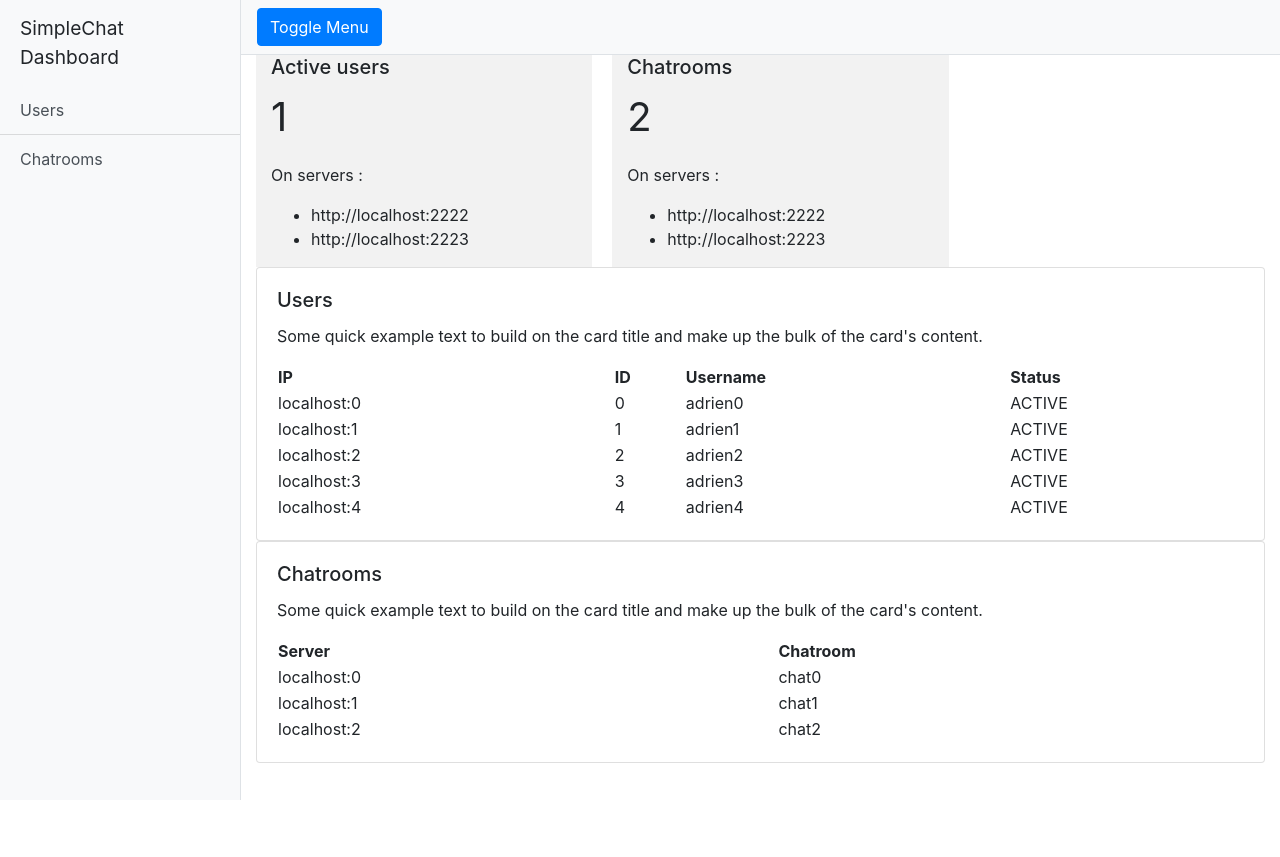
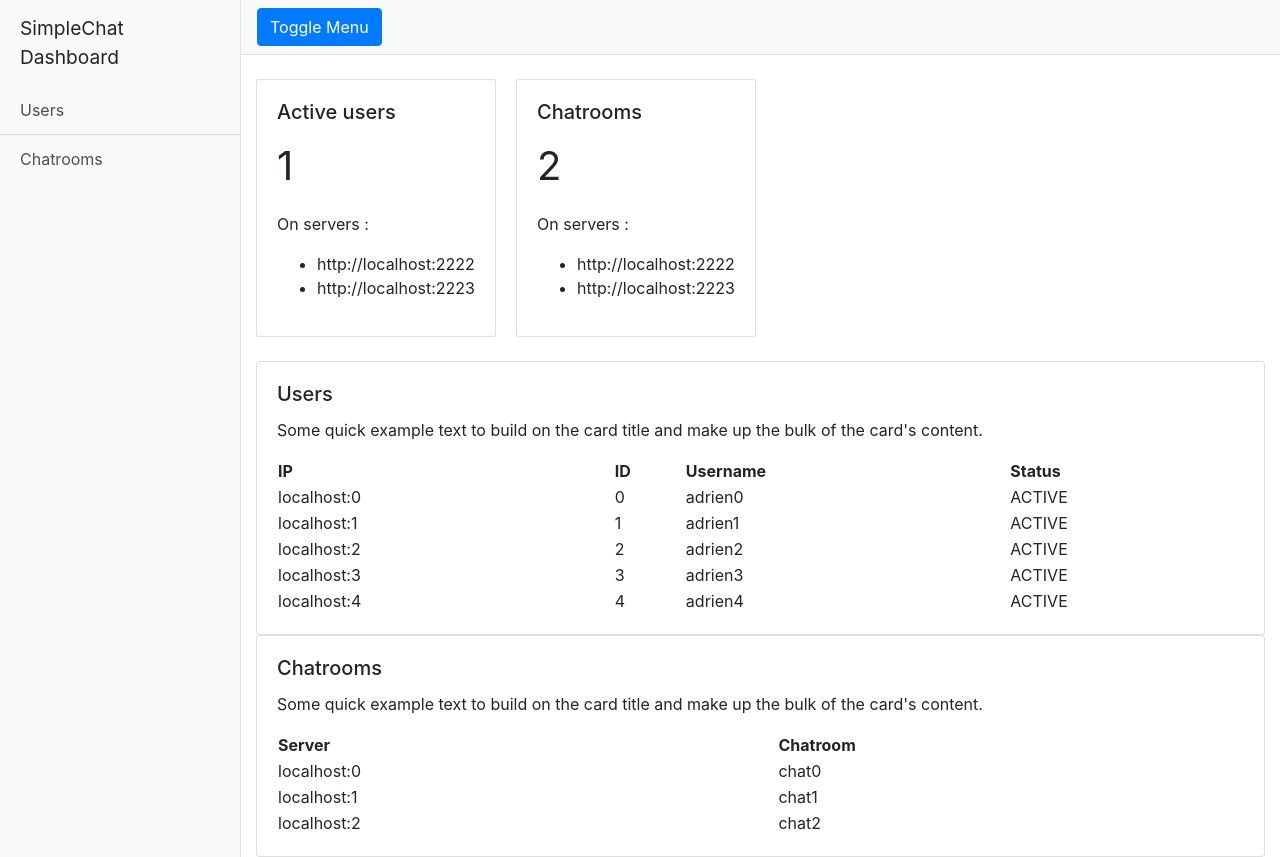
Before and after one commit to Mrgove10/SimpleChatFront, an Angular app: page / in a window 1280 px wide. Before the commit the page ends 800 px from the top, so only its background shows below. Built offline with nearby package versions, Linux system fonts and the light colour scheme.

Commit message:
Updatd html

```diff
--- a/src/app/app.component.html
+++ b/src/app/app.component.html
@@ -11,25 +11,22 @@
 
   <!-- Page Content -->
   <div id="page-content-wrapper">
-
     <nav class="navbar navbar-expand-lg navbar-light bg-light border-bottom">
       <button class="btn btn-primary" id="menu-toggle">Toggle Menu</button>
     </nav>
-
+    <br>
     <div class="container-fluid">
-
-      <div class="container">
-        <div class="row">
-          <app-resume-infos class="col-4" id="container" [item]="serverInfosList[0]"></app-resume-infos>
-          <app-resume-infos class="col-4" id="container" [item]="serverInfosList[1]"></app-resume-infos>
-        </div>
+      <div class="row container-fluid">
+        <app-resume-infos id="container" [item]="serverInfosList[0]">
+        </app-resume-infos>
+        <app-resume-infos id="container" [item]="serverInfosList[1]">
+        </app-resume-infos>
       </div>
-
+      <br>
       <app-list type="Users">
       </app-list>
       <app-list type="Chatrooms">
       </app-list>
-
     </div>
   </div>
 </div>
--- a/src/app/resume-infos/resume-infos.component.html
+++ b/src/app/resume-infos/resume-infos.component.html
@@ -1,6 +1,10 @@
-<h5>{{item.name}}</h5>
-<p id="server-number">{{item.numberOfItem}}</p>
-<p>On servers :</p>
-<ul>
-    <li *ngFor="let server of item.serverList">{{server}}</li>
-</ul>
+<div class="card">
+    <div class="card-body">
+        <h5 class="card-title">{{item.name}}</h5>
+        <p id="server-number">{{item.numberOfItem}}</p>
+        <p>On servers :</p>
+        <ul>
+            <li *ngFor="let server of item.serverList">{{server}}</li>
+        </ul>
+    </div>
+</div>
```
